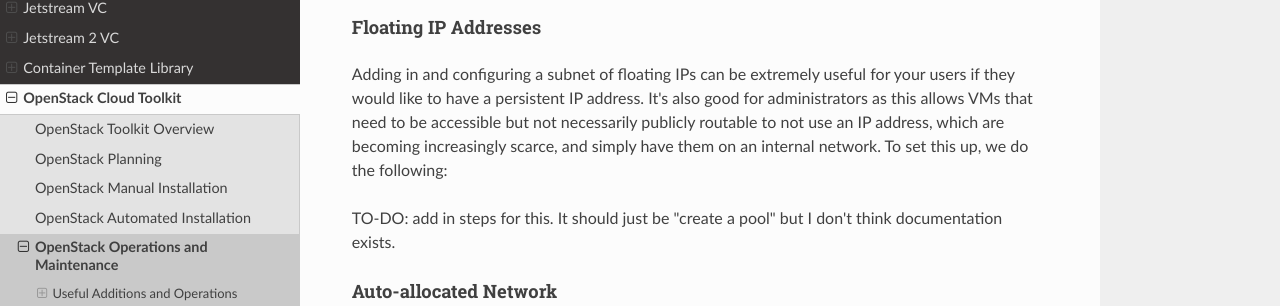
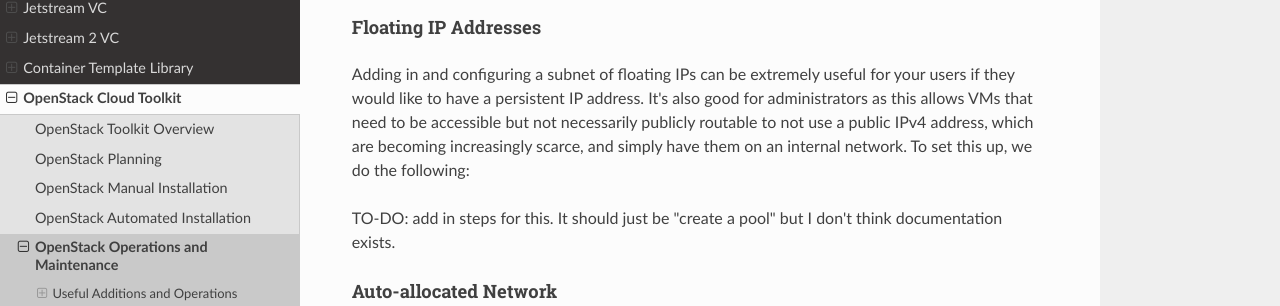
Before and after one commit to access-ci-org/Toolkit-Docs, an MkDocs documentation site: the page built from docs/toolkits/openstack-operations-maintenance.md, in a window 1280 px wide and 900 px high. Shown: the part 244-550 px from the top of the window. Built offline with MkDocs 1.6.1, drawn with Linux system fonts in a browser that asks for light colours; nearby versions of some CDN libraries; old or Windows-style settings are respelled for this version of MkDocs.

Commit message:
Update docs/toolkits/openstack-operations-maintenance.md
Co-authored-by: Chris Martin <chris@c-mart.in>

```diff
--- a/docs/toolkits/openstack-operations-maintenance.md
+++ b/docs/toolkits/openstack-operations-maintenance.md
@@ -6,7 +6,7 @@
 
 #### Floating IP Addresses
 
-Adding in and configuring a subnet of floating IPs can be extremely useful for your users if they would like to have a persistent IP address.  It's also good for administrators as this allows VMs that need to be accessible but not necessarily publicly routable to not use an IP address, which are becoming increasingly scarce, and simply have them on an internal network.  To set this up, we do the following:
+Adding in and configuring a subnet of floating IPs can be extremely useful for your users if they would like to have a persistent IP address.  It's also good for administrators as this allows VMs that need to be accessible but not necessarily publicly routable to not use a public IPv4 address, which are becoming increasingly scarce, and simply have them on an internal network.  To set this up, we do the following:
 
 TO-DO: add in steps for this. It should just be "create a pool" but I don't think documentation exists.
 
```
